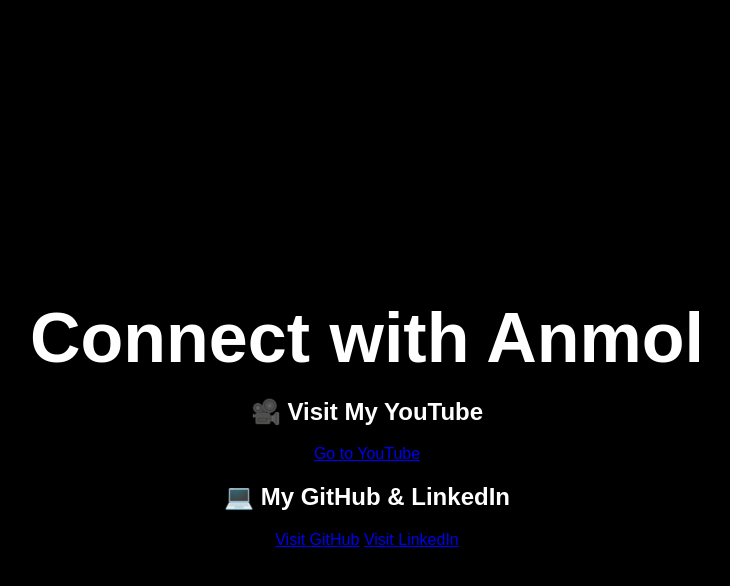
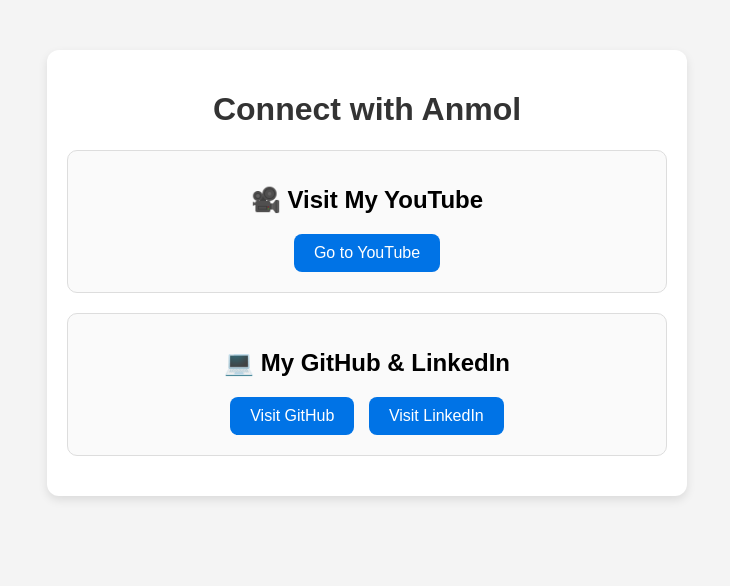
Before and after one commit to AnmolPatel20/website-hosting-tutorial, a plain HTML site: page index.html in a window 1280 px wide. Shown: the whole page, without its empty margins (273-1003 px from the left). Drawn offline with Linux system fonts and the light colour scheme.

Commit message:
Update style.css

```diff
--- a/style.css
+++ b/style.css
@@ -1,54 +1,47 @@
 body {
+    font-family: Arial, sans-serif;
+    background-color: #f4f4f4;
     margin: 0;
     padding: 0;
-    height: 100vh;
-    background-color: black;
-    background-repeat: no-repeat;
-    background-position: center;
-    background-size: cover;
-    font-family: Arial, sans-serif;
-    color: white;
-    display: flex;
-    align-items: center;
-    justify-content: center;
 }
 
 .container {
+    max-width: 600px;
+    margin: 50px auto;
+    background: white;
+    padding: 20px;
+    border-radius: 12px;
     text-align: center;
-    background-color: rgba(0, 0, 0, 0.7); /* dark overlay for clarity */
-    padding: 30px;
-    border-radius: 15px;
+    box-shadow: 0 4px 10px rgba(0, 0, 0, 0.1);
 }
 
 h1 {
-    font-size: 70px;
-    margin-bottom: 20px;
+    color: #333;
 }
 
-p {
-    font-size: 24px;
-    margin-bottom: 30px;
+.card {
+    margin: 20px 0;
+    padding: 15px;
+    border: 1px solid #ddd;
+    border-radius: 10px;
+    background: #fafafa;
 }
 
-.yt-btn {
-    background-color: red;
-    color: white;
-    padding: 12px 25px;
-    border-radius: 8px;
-    font-size: 18px;
-    text-decoration: none;
-    font-weight: bold;
-    transition: background 0.3s ease;
-    display: inline-block;
+h2 {
+    margin-bottom: 15px;
 }
 
-.yt-btn:hover {
-    background-color: darkred;
+.btn {
+    display: inline-block;
+    padding: 10px 20px;
+    margin: 5px;
+    background: #0073e6;
+    color: white;
+    text-decoration: none;
+    border-radius: 8px;
+    transition: background 0.3s;
 }
 
-.social-text {
-    margin-top: 15px;
-    font-size: 18px;
-    color: yellow;
-    font-weight: bold;
+.btn:hover {
+    background: #005bb5;
 }
```
